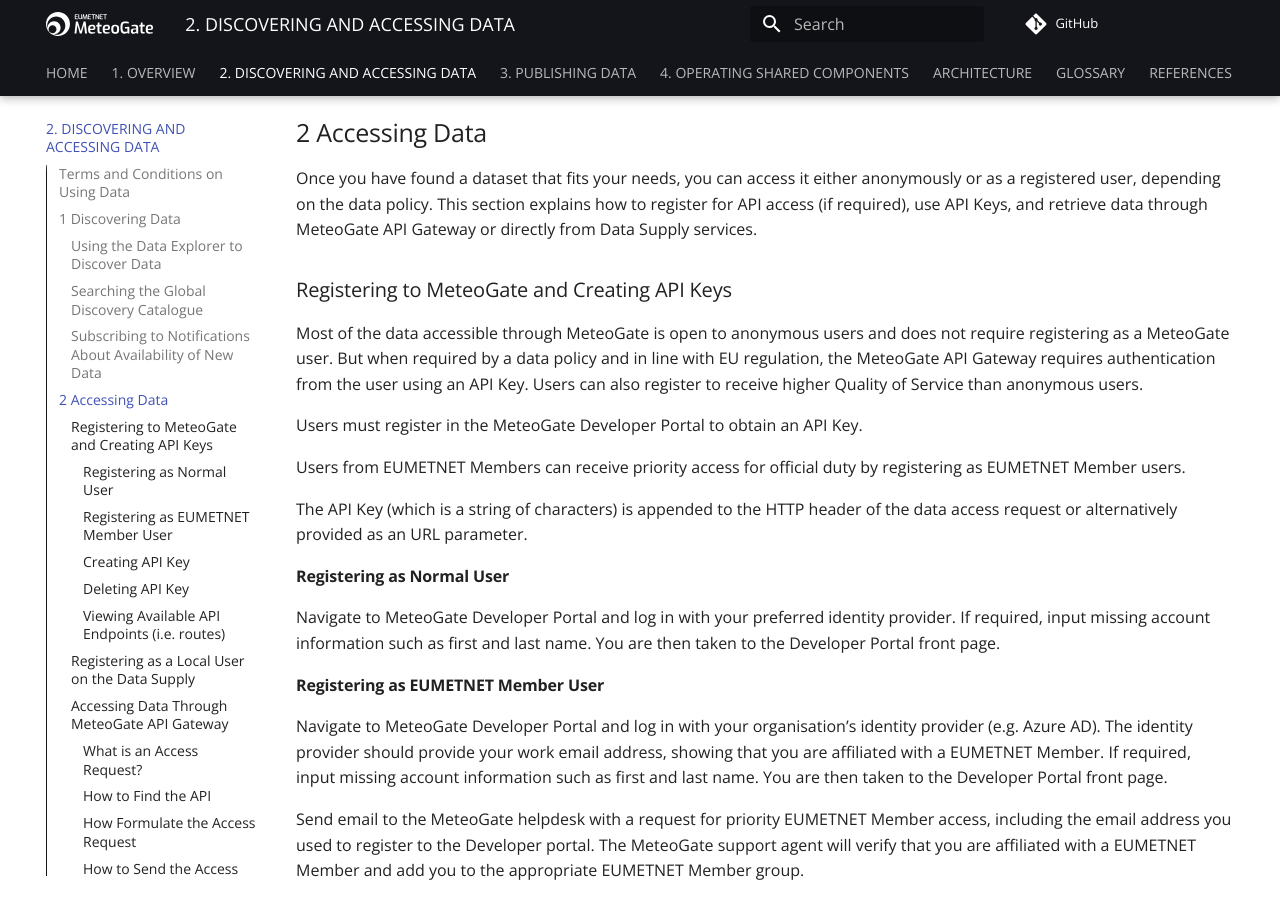
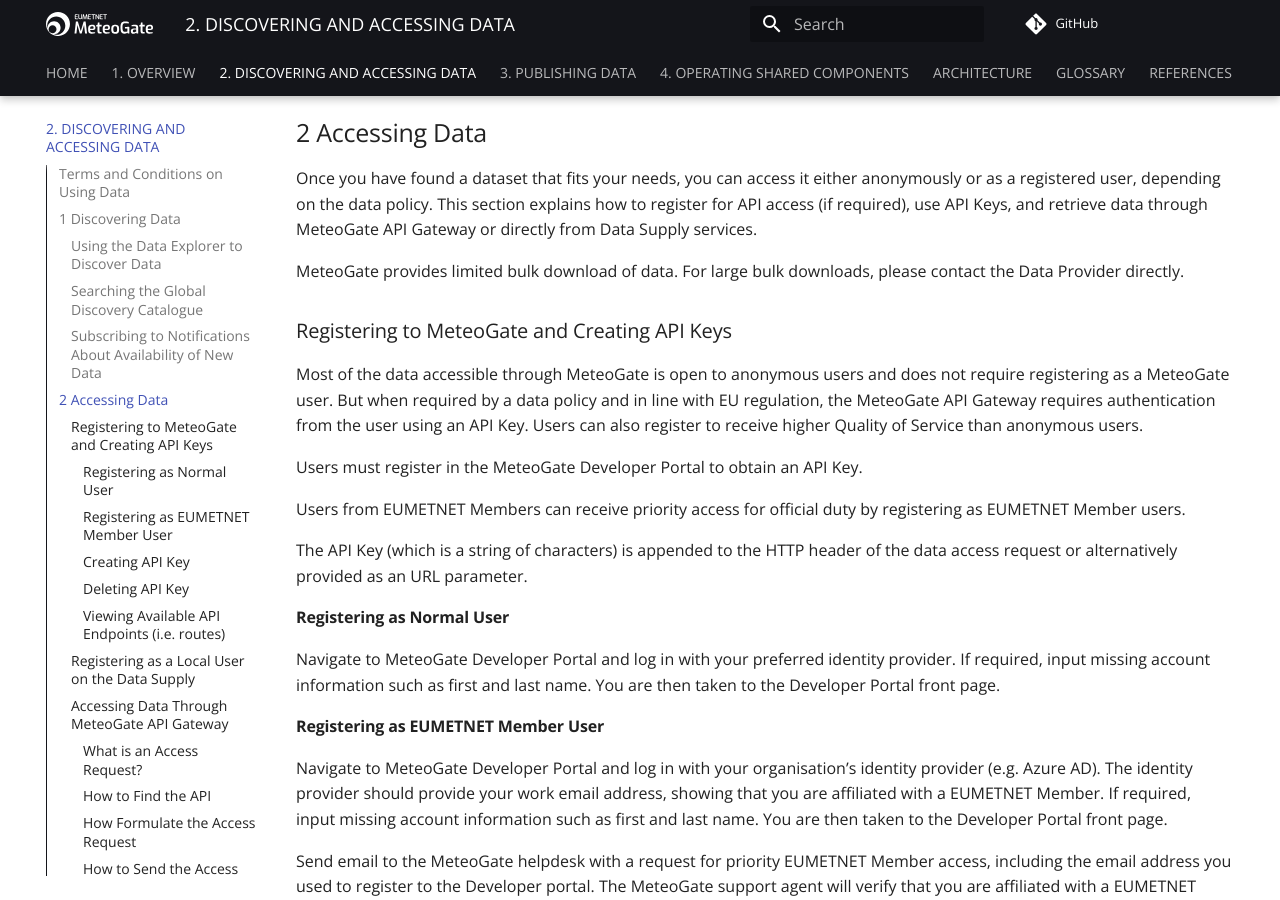
Before and after one commit to EUMETNET/meteogate-documentation, an MkDocs documentation site: the page built from docs/2-discovering-and-accessing-data.md, in a window 1280 px wide and 900 px high, scrolled down 2072 px. Built offline with MkDocs 1.6.1 and Material for MkDocs 9.7.7, drawn with Linux system fonts in a browser that asks for light colours; comment, search, counter and statistics services are not loaded.

Commit message:
Update 2-discovering-and-accessing-data.md

```diff
--- a/docs/2-discovering-and-accessing-data.md
+++ b/docs/2-discovering-and-accessing-data.md
@@ -62,6 +62,8 @@ See the Guide to WIS 2.0 for more information on subscribing to notifications.
 ## 2 Accessing Data
 
 Once you have found a dataset that fits your needs, you can access it either anonymously or as a registered user, depending on the data policy. This section explains how to register for API access (if required), use API Keys, and retrieve data through MeteoGate API Gateway or directly from Data Supply services.
+
+MeteoGate provides limited bulk download of data. For large bulk downloads, please contact the Data Provider directly.
 
 ### Registering to MeteoGate and Creating API Keys
 
```
